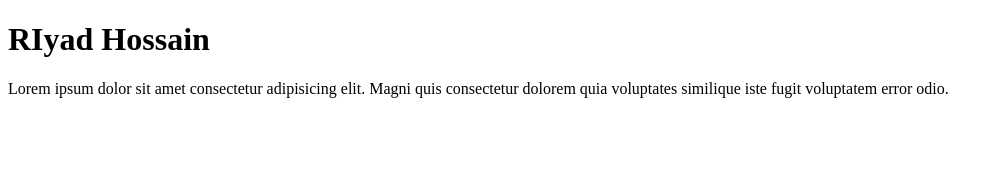
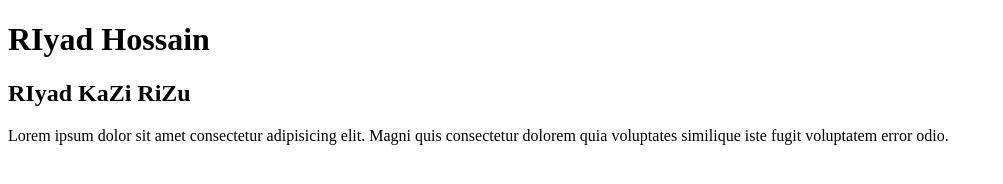
Before and after one commit to Riyad76/First-Project, a plain HTML site: page index.html in a window 1280 px wide. Shown: the whole page, without its empty margins (0-1003 px from the left). Drawn offline with Linux system fonts and the light colour scheme.

Commit message:
Update index.html

```diff
--- a/index.html
+++ b/index.html
@@ -7,6 +7,7 @@
 </head>
 <body>
     <h1>RIyad Hossain</h1>
+    <h2>RIyad KaZi RiZu</h2>
     <p>Lorem ipsum dolor sit amet consectetur adipisicing elit. Magni quis consectetur dolorem quia voluptates similique iste fugit voluptatem error odio.</p>
 </body>
 </html>
```
